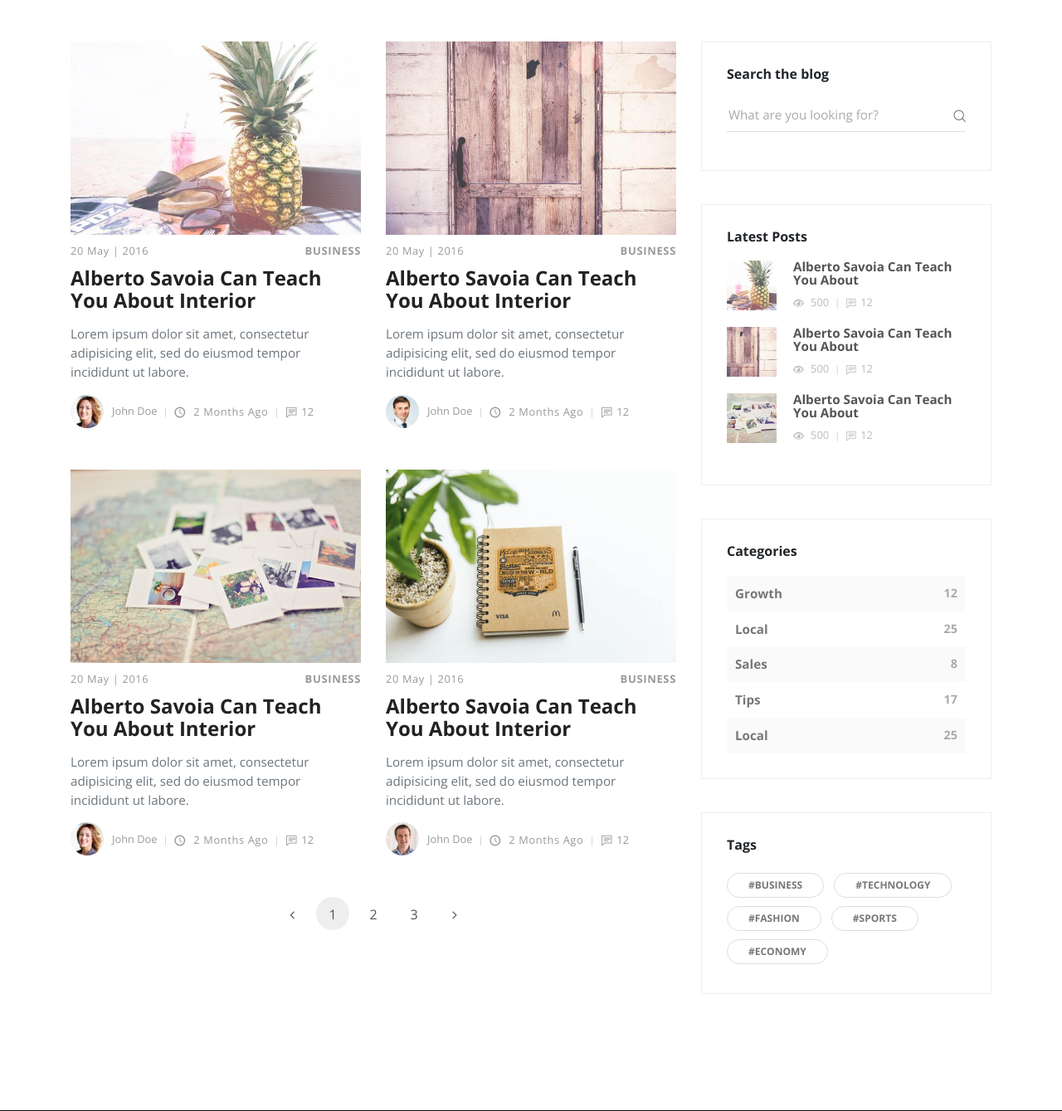
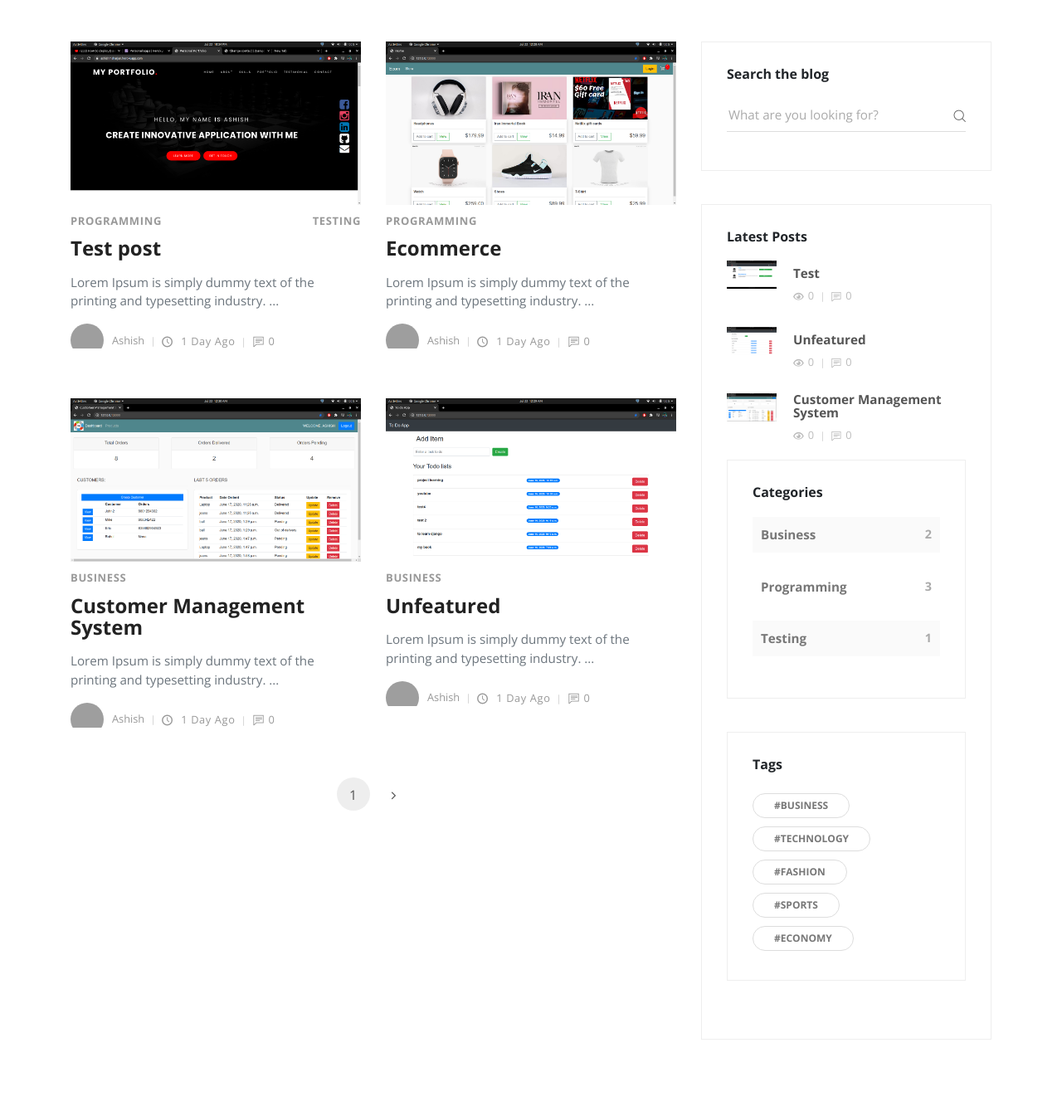
Before and after one commit to AshishMhrzn10/Blog-site, a Django app: page /blog/ in a window 1280 px wide. Shown: the part 81-1420 px from the top of the page at 83% size. Run offline with Django 3.2, Linux system fonts and the light colour scheme; data comes from the database, SQL or seed files in the repository; both versions use the stored data as it was after the commit; some libraries are stand-ins or nearby versions; grey boxes are pictures that could not be loaded.

Commit message:
Blog page done

```diff
--- a/blog/urls.py
+++ b/blog/urls.py
@@ -17,11 +17,12 @@ from django.conf import settings
 from django.conf.urls.static import static
 from django.contrib import admin
 from django.urls import path
-from posts.views import index, blog, post
+from posts.views import index, blog, post, search
 
 urlpatterns = [
     path('admin/', admin.site.urls),
     path('', index),
-    path('blog/', blog),
-    path('post/', post),
+    path('blog/', blog, name="post_list"),
+    path('search/', search, name="search"),
+    path('post/<id>/', post, name="post_detail"),
 ] + static(settings.MEDIA_URL, document_root=settings.MEDIA_ROOT)
--- a/posts/models.py
+++ b/posts/models.py
@@ -1,5 +1,6 @@
 from django.db import models
 from django.contrib.auth import get_user_model
+from django.urls import reverse
 
 User = get_user_model()
 
@@ -26,6 +27,7 @@ class Post(models.Model):
     overview = models.TextField()
     timestamp = models.DateTimeField(auto_now_add=True)
     comment_count = models.IntegerField(default=0)
+    view_count = models.IntegerField(default=0)
     author = models.ForeignKey(Author, on_delete=models.CASCADE)
     thumbnail = models.ImageField()
     categories = models.ManyToManyField(Category)
@@ -33,3 +35,6 @@ class Post(models.Model):
 
     def __str__(self):
         return self.title
+
+    def get_absolute_url(self):
+        return reverse("post_detail", kwargs={"id": self.id})
--- a/posts/views.py
+++ b/posts/views.py
@@ -1,6 +1,26 @@
+from django.core.paginator import Paginator, EmptyPage, PageNotAnInteger
 from django.shortcuts import render
 from .models import *
 from marketing.models import Signup
+from django.db.models import Count, Q
+
+def search(request):
+    queryset = Post.objects.all()
+    query = request.GET.get('q')
+    if query:
+        queryset = queryset.filter(
+            Q(title__icontains=query) |
+            Q(overview__icontains=query)
+        ).distinct()
+    context = {
+        'queryset':queryset
+    }
+    return render(request, 'search_results.html', context)
+
+
+def get_category_count():
+    queryset = Post.objects.values('categories__title').annotate(Count('categories__title'))
+    return queryset
 
 def index(request):
     featured = Post.objects.filter(featured=True)
@@ -18,7 +38,27 @@ def index(request):
     return render(request, 'index.html', context)
 
 def blog(request):
-    return render(request, 'blog.html', {})
+    post_list = Post.objects.all()
+    most_recent = Post.objects.order_by('-timestamp')[0:3]
+    category_count = get_category_count()
 
-def post(request):
+    paginator = Paginator(post_list, 4)
+    page_request_var = 'page'
+    page = request.GET.get(page_request_var)
+    try:
+        paginated_queryset = paginator.page(page)
+    except PageNotAnInteger:
+        paginated_queryset = paginator.page(1)
+    except EmptyPage:
+        paginated_queryset = paginator.page(paginator.num_pages)
+
+    context ={
+        'queryset':paginated_queryset,
+        'most_recent':most_recent,
+        'page_request_var':page_request_var,
+        'category_count':category_count,
+    }
+    return render(request, 'blog.html', context)
+
+def post(request, id):
     return render(request, 'post.html', {})
--- a/templates/blog.html
+++ b/templates/blog.html
@@ -8,86 +8,41 @@
       <div class="container">
         <div class="row">
           <!-- post -->
+          {% for post in queryset %}
           <div class="post col-xl-6">
-            <div class="post-thumbnail"><a href="post.html"><img src="{% static 'img/blog-post-1.jpeg' %}" alt="..." class="img-fluid"></a></div>
+            <div class="post-thumbnail"><a href="{{post.get_absolute_url}}"><img src="{{post.thumbnail.url}}" alt="..." class="img-fluid"></a></div>
             <div class="post-details">
               <div class="post-meta d-flex justify-content-between">
-                <div class="date meta-last">20 May | 2016</div>
-                <div class="category"><a href="#">Business</a></div>
-              </div><a href="post.html">
-                <h3 class="h4">Alberto Savoia Can Teach You About Interior</h3></a>
-              <p class="text-muted">Lorem ipsum dolor sit amet, consectetur adipisicing elit, sed do eiusmod tempor incididunt ut labore.</p>
-              <footer class="post-footer d-flex align-items-center"><a href="#" class="author d-flex align-items-center flex-wrap">
-                  <div class="avatar"><img src="{% static 'img/avatar-3.jpg' %}" alt="..." class="img-fluid"></div>
-                  <div class="title"><span>John Doe</span></div></a>
-                <div class="date"><i class="icon-clock"></i> 2 months ago</div>
-                <div class="comments meta-last"><i class="icon-comment"></i>12</div>
+                {% for cat in post.categories.all %}
+                  <div class="category">
+                    <a href="#">{{cat}}</a>
+                  </div>
+                {% endfor %}
+              </div><a href="{{post.get_absolute_url}}">
+                <h3 class="h4">{{post.title}}</h3></a>
+              <p class="text-muted">{{post.overview|slice:'0:75'}} ...</p>
+              <footer class="post-footer d-flex align-items-center">
+                <a href="#" class="author d-flex align-items-center flex-wrap">
+                  <div class="avatar"><img src="{{post.author.profile_picture.url}}" alt="..." class="img-fluid"></div>
+                  <div class="title"><span>{{post.author}}</span></div>
+                </a>
+                <div class="date"><i class="icon-clock"></i> {{post.timestamp|timesince}} ago</div>
+                <div class="comments meta-last"><i class="icon-comment"></i>{{post.comment_count}}</div>
               </footer>
             </div>
           </div>
-          <!-- post             -->
-          <div class="post col-xl-6">
-            <div class="post-thumbnail"><a href="post.html"><img src="{% static 'img/blog-post-2.jpg' %}" alt="..." class="img-fluid"></a></div>
-            <div class="post-details">
-              <div class="post-meta d-flex justify-content-between">
-                <div class="date meta-last">20 May | 2016</div>
-                <div class="category"><a href="#">Business</a></div>
-              </div><a href="post.html">
-                <h3 class="h4">Alberto Savoia Can Teach You About Interior</h3></a>
-              <p class="text-muted">Lorem ipsum dolor sit amet, consectetur adipisicing elit, sed do eiusmod tempor incididunt ut labore.</p>
-              <div class="post-footer d-flex align-items-center"><a href="#" class="author d-flex align-items-center flex-wrap">
-                  <div class="avatar"><img src="{% static 'img/avatar-2.jpg' %}" alt="..." class="img-fluid"></div>
-                  <div class="title"><span>John Doe</span></div></a>
-                <div class="date"><i class="icon-clock"></i> 2 months ago</div>
-                <div class="comments meta-last"><i class="icon-comment"></i>12</div>
-              </div>
-            </div>
-          </div>
-          <!-- post             -->
-          <div class="post col-xl-6">
-            <div class="post-thumbnail"><a href="post.html"><img src="{% static 'img/blog-post-3.jpeg' %}" alt="..." class="img-fluid"></a></div>
-            <div class="post-details">
-              <div class="post-meta d-flex justify-content-between">
-                <div class="date meta-last">20 May | 2016</div>
-                <div class="category"><a href="#">Business</a></div>
-              </div><a href="post.html">
-                <h3 class="h4">Alberto Savoia Can Teach You About Interior</h3></a>
-              <p class="text-muted">Lorem ipsum dolor sit amet, consectetur adipisicing elit, sed do eiusmod tempor incididunt ut labore.</p>
-              <div class="post-footer d-flex align-items-center"><a href="#" class="author d-flex align-items-center flex-wrap">
-                  <div class="avatar"><img src="{% static 'img/avatar-3.jpg' %}" alt="..." class="img-fluid"></div>
-                  <div class="title"><span>John Doe</span></div></a>
-                <div class="date"><i class="icon-clock"></i> 2 months ago</div>
-                <div class="comments meta-last"><i class="icon-comment"></i>12</div>
-              </div>
-            </div>
-          </div>
-          <!-- post -->
-          <div class="post col-xl-6">
-            <div class="post-thumbnail"><a href="post.html"><img src="{% static 'img/blog-post-4.jpeg' %}" alt="..." class="img-fluid"></a></div>
-            <div class="post-details">
-              <div class="post-meta d-flex justify-content-between">
-                <div class="date meta-last">20 May | 2016</div>
-                <div class="category"><a href="#">Business</a></div>
-              </div><a href="post.html">
-                <h3 class="h4">Alberto Savoia Can Teach You About Interior</h3></a>
-              <p class="text-muted">Lorem ipsum dolor sit amet, consectetur adipisicing elit, sed do eiusmod tempor incididunt ut labore.</p>
-              <div class="post-footer d-flex align-items-center"><a href="#" class="author d-flex align-items-center flex-wrap">
-                  <div class="avatar"><img src="{% static 'img/avatar-1.jpg' %}" alt="..." class="img-fluid"></div>
-                  <div class="title"><span>John Doe</span></div></a>
-                <div class="date"><i class="icon-clock"></i> 2 months ago</div>
-                <div class="comments meta-last"><i class="icon-comment"></i>12</div>
-              </div>
-            </div>
-          </div>
+          {% endfor %}
         </div>
         <!-- Pagination -->
         <nav aria-label="Page navigation example">
           <ul class="pagination pagination-template d-flex justify-content-center">
-            <li class="page-item"><a href="#" class="page-link"> <i class="fa fa-angle-left"></i></a></li>
-            <li class="page-item"><a href="#" class="page-link active">1</a></li>
-            <li class="page-item"><a href="#" class="page-link">2</a></li>
-            <li class="page-item"><a href="#" class="page-link">3</a></li>
-            <li class="page-item"><a href="#" class="page-link"> <i class="fa fa-angle-right"></i></a></li>
+            {% if queryset.has_previous %}
+              <li class="page-item"><a href="?{{page_request_var}}={{queryset.previous_page_number}}" class="page-link"> <i class="fa fa-angle-left"></i></a></li>
+            {% endif %}
+            <li class="page-item"><a href="?{{page_request_var}}={{queryset.number}}" class="page-link active">{{queryset.number}}</a></li>
+            {% if queryset.has_next %}
+              <li class="page-item"><a href="?{{page_request_var}}={{queryset.next_page_number}}" class="page-link"> <i class="fa fa-angle-right"></i></a></li>
+            {% endif %}
           </ul>
         </nav>
       </div>
@@ -98,9 +53,9 @@
         <header>
           <h3 class="h6">Search the blog</h3>
         </header>
-        <form action="#" class="search-form">
+        <form action="{% url 'search' %}" class="search-form">
           <div class="form-group">
-            <input type="search" placeholder="What are you looking for?">
+            <input type="text" name="q" placeholder="What are you looking for?">
             <button type="submit" class="submit"><i class="icon-search"></i></button>
           </div>
         </form>
@@ -110,45 +65,31 @@
         <header>
           <h3 class="h6">Latest Posts</h3>
         </header>
-        <div class="blog-posts"><a href="#">
-            <div class="item d-flex align-items-center">
-              <div class="image"><img src="{% static 'img/small-thumbnail-1.jpg' %}" alt="..." class="img-fluid"></div>
-              <div class="title"><strong>Alberto Savoia Can Teach You About</strong>
-                <div class="d-flex align-items-center">
-                  <div class="views"><i class="icon-eye"></i> 500</div>
-                  <div class="comments"><i class="icon-comment"></i>12</div>
+        <div class="blog-posts">
+          {% for post in most_recent %}
+            <a href="{{post.get_absolute_url}}">
+              <div class="item d-flex align-items-center">
+                <div class="image"><img src="{{post.thumbnail.url}}" alt="..." class="img-fluid"></div>
+                <div class="title"><strong>{{post.title}}</strong>
+                  <div class="d-flex align-items-center">
+                    <div class="views"><i class="icon-eye"></i>{{post.view_count}}</div>
+                    <div class="comments"><i class="icon-comment"></i>{{post.comment_count}}</div>
+                  </div>
                 </div>
               </div>
-            </div></a><a href="#">
-            <div class="item d-flex align-items-center">
-              <div class="image"><img src="{% static 'img/small-thumbnail-2.jpg' %}" alt="..." class="img-fluid"></div>
-              <div class="title"><strong>Alberto Savoia Can Teach You About</strong>
-                <div class="d-flex align-items-center">
-                  <div class="views"><i class="icon-eye"></i> 500</div>
-                  <div class="comments"><i class="icon-comment"></i>12</div>
-                </div>
-              </div>
-            </div></a><a href="#">
-            <div class="item d-flex align-items-center">
-              <div class="image"><img src="{% static 'img/small-thumbnail-3.jpg' %}" alt="..." class="img-fluid"></div>
-              <div class="title"><strong>Alberto Savoia Can Teach You About</strong>
-                <div class="d-flex align-items-center">
-                  <div class="views"><i class="icon-eye"></i> 500</div>
-                  <div class="comments"><i class="icon-comment"></i>12</div>
-                </div>
-              </div>
-            </div></a></div>
-      </div>
+            </a>
+          {% endfor %}
+        </div>
       <!-- Widget [Categories Widget]-->
       <div class="widget categories">
         <header>
           <h3 class="h6">Categories</h3>
         </header>
-        <div class="item d-flex justify-content-between"><a href="#">Growth</a><span>12</span></div>
-        <div class="item d-flex justify-content-between"><a href="#">Local</a><span>25</span></div>
-        <div class="item d-flex justify-content-between"><a href="#">Sales</a><span>8</span></div>
-        <div class="item d-flex justify-content-between"><a href="#">Tips</a><span>17</span></div>
-        <div class="item d-flex justify-content-between"><a href="#">Local</a><span>25</span></div>
+        {% for category in category_count %}
+        <div class="item d-flex justify-content-between">
+          <a href="#">{{category.categories__title}}</a><span>{{category.categories__title__count}}</span>
+        </div>
+        {% endfor %}
       </div>
       <!-- Widget [Tags Cloud Widget]-->
       <div class="widget tags">
--- a/templates/header.html
+++ b/templates/header.html
@@ -35,7 +35,7 @@
           <li class="nav-item"><a href="#" class="nav-link ">Contact</a>
           </li>
         </ul>
-        <div class="navbar-text"><a href="#" class="search-btn"><i class="icon-search-1"></i></a></div>
+        <div class="navbar-text"><a href="" class="search-btn"><i class="icon-search-1"></i></a></div>
       </div>
     </div>
   </nav>
```
Also changed, not shown: templates/search_results.html (added, +12 -0 lines), db.sqlite3, media/product_hunt.png (added), posts/migrations/0003_post_view_count.py (added).
